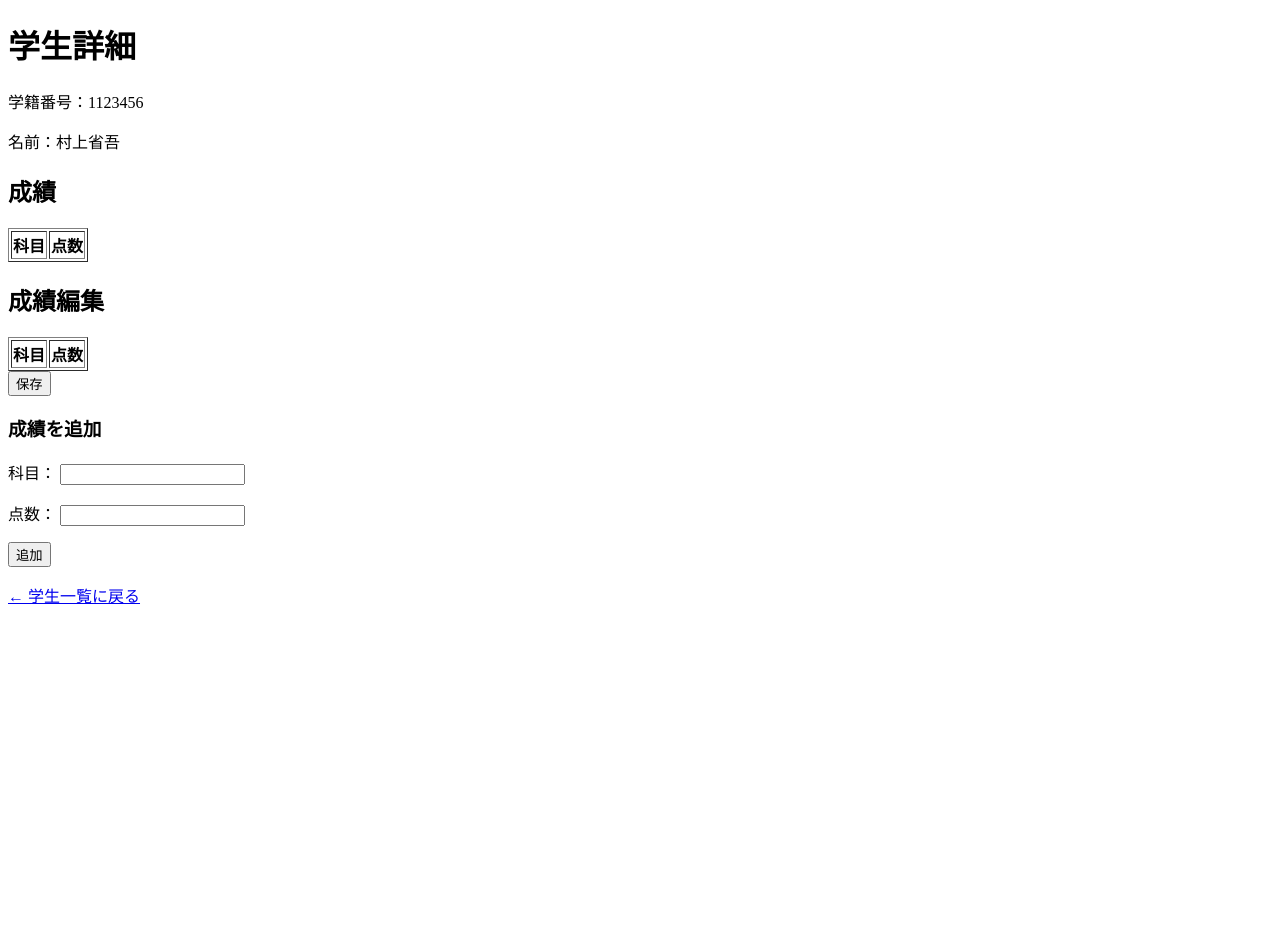
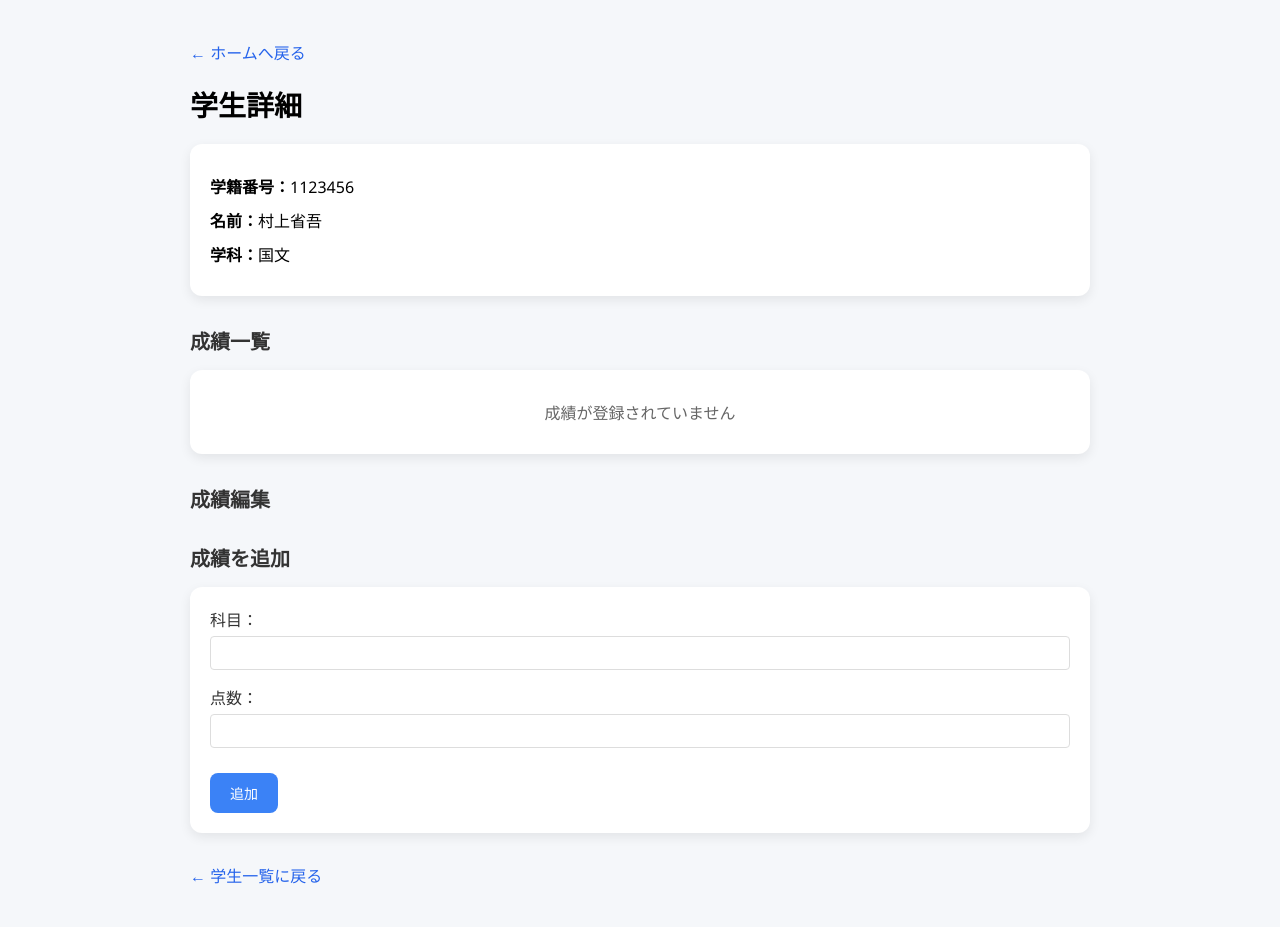
Before and after one commit to HayayoNakagawa/------, a Flask app: page /students/1123456 in a window 1280 px wide. Before the commit the page ends 604 px from the top, so only its background shows below. Run offline with Flask 3, Linux system fonts and the light colour scheme; data comes from the database, SQL or seed files in the repository; lists and menus that the app fills with data are empty.

Commit message:
htmlの変更

```diff
--- a/sqlite-tools-win-x64-3510100-main/school_app/templates/student_detail.html
+++ b/sqlite-tools-win-x64-3510100-main/school_app/templates/student_detail.html
@@ -1,38 +1,170 @@
 <!DOCTYPE html>
-<html>
+<html lang="ja">
 <head>
     <meta charset="utf-8">
     <title>学生詳細</title>
+    <style>
+      body {
+        font-family: "Segoe UI", sans-serif;
+        background: #f5f7fa;
+        margin: 0;
+        padding: 0;
+      }
+
+      .container {
+        max-width: 900px;
+        margin: 40px auto;
+      }
+
+      h1 {
+        font-size: 28px;
+        margin-bottom: 20px;
+      }
+
+      h2 {
+        font-size: 20px;
+        margin-top: 30px;
+        margin-bottom: 15px;
+        color: #333;
+      }
+
+      .info-card {
+        background: white;
+        padding: 20px;
+        border-radius: 12px;
+        box-shadow: 0 4px 12px rgba(0,0,0,0.08);
+        margin-bottom: 20px;
+      }
+
+      .info-card p {
+        margin: 10px 0;
+        font-size: 16px;
+      }
+
+      table {
+        width: 100%;
+        border-collapse: collapse;
+        background: white;
+        border-radius: 12px;
+        overflow: hidden;
+        box-shadow: 0 4px 12px rgba(0,0,0,0.08);
+        margin-bottom: 20px;
+      }
+
+      th {
+        background: #3b82f6;
+        color: white;
+        padding: 12px;
+        text-align: left;
+        font-size: 14px;
+      }
+
+      td {
+        padding: 12px;
+        border-bottom: 1px solid #eee;
+        font-size: 14px;
+      }
+
+      tr:hover {
+        background: #f1f5f9;
+      }
+
+      input[type="number"],
+      input[type="text"] {
+        padding: 8px;
+        border: 1px solid #ddd;
+        border-radius: 4px;
+        font-size: 14px;
+        width: 100%;
+        box-sizing: border-box;
+      }
+
+      button {
+        background: #3b82f6;
+        color: white;
+        padding: 10px 20px;
+        border: none;
+        border-radius: 8px;
+        cursor: pointer;
+        font-size: 14px;
+        margin-top: 10px;
+      }
+
+      button:hover {
+        background: #2563eb;
+      }
+
+      a {
+        color: #2563eb;
+        text-decoration: none;
+      }
+
+      a:hover {
+        text-decoration: underline;
+      }
+
+      .form-group {
+        margin-bottom: 15px;
+      }
+
+      .form-group label {
+        display: block;
+        margin-bottom: 5px;
+        font-weight: 500;
+        color: #333;
+      }
+    </style>
 </head>
 <body>
+  <div class="container">
+    <p style="margin-bottom: 20px;">
+      <a href="/" style="color: #2563eb; text-decoration: none;">← ホームへ戻る</a>
+    </p>
+
     <h1>学生詳細</h1>
 
-    <p>学籍番号：{{ student[0] }}</p>
-    <p>名前：{{ student[1] }}</p>
+    <div class="info-card">
+      <p><strong>学籍番号：</strong>{{ student[0] }}</p>
+      <p><strong>名前：</strong>{{ student[1] }}</p>
+      <p><strong>学科：</strong>{{ student[2] }}</p>
+    </div>
 
-    <h2>成績</h2>
-    <table border="1">
+    <h2>成績一覧</h2>
+    {% if scores %}
+    <table>
+      <thead>
         <tr>
           <th>科目</th>
           <th>点数</th>
         </tr>
+      </thead>
+      <tbody>
         {% for s in scores %}
         <tr>
           <td>{{ s[0] }}</td>
           <td>{{ s[1] }}</td>
         </tr>
         {% endfor %}
+      </tbody>
     </table>
+    {% else %}
+    <div class="info-card">
+      <p style="color: #666; text-align: center;">成績が登録されていません</p>
+    </div>
+    {% endif %}
 
-    <!-- ★ここから追加 -->
     <h2>成績編集</h2>
-
+    {% if scores %}
+    <div class="info-card">
       <form method="post" action="/students/{{ student[0] }}/edit">
-        <table border="1">
+        <table>
+          <thead>
             <tr>
               <th>科目</th>
               <th>点数</th>
             </tr>
+          </thead>
+          <tbody>
             {% for s in scores %}
             <tr>
               <td>{{ s[0] }}</td>
@@ -47,25 +179,29 @@
               </td>
             </tr>
             {% endfor %}
+          </tbody>
         </table>
-
         <button type="submit">保存</button>
       </form>
-    <!-- ★ここまで -->
+    </div>
+    {% endif %}
 
-    <h3>成績を追加</h3>
+    <h2>成績を追加</h2>
+    <div class="info-card">
       <form method="post" action="/students/{{ student[0] }}/add_score">
-        <p>
-            科目：
-            <input type="text" name="subject" required>
-        </p>
-        <p>
-            点数：
-            <input type="number" name="score" required>
-        </p>
+        <div class="form-group">
+          <label for="subject">科目：</label>
+          <input type="text" id="subject" name="subject" required>
+        </div>
+        <div class="form-group">
+          <label for="score">点数：</label>
+          <input type="number" id="score" name="score" min="0" max="100" required>
+        </div>
         <button type="submit">追加</button>
       </form>
+    </div>
 
-    <p><a href="/students">← 学生一覧に戻る</a></p>
+    <p style="margin-top: 30px;"><a href="/students">← 学生一覧に戻る</a></p>
+  </div>
 </body>
 </html>
```
Also changed, not shown: sqlite-tools-win-x64-3510100-main/school_app/templates/add_student.html (+113 -26 lines). Lines whose indentation alone changed are shown as unchanged.
